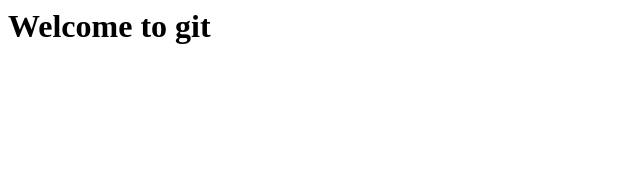
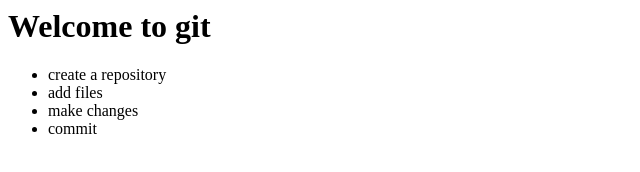
Before and after one commit to beckywelling/test-git, a plain HTML site: page index.html in a window 1280 px wide. Shown: the whole page, without its empty margins (0-640 px from the left). Drawn offline with Linux system fonts and the light colour scheme.

Commit message:
List of how git works

```diff
--- a/index.html
+++ b/index.html
@@ -4,5 +4,11 @@
 </head>
 <body>
 <h1>Welcome to git</h1>
+<ul>
+	<li>create a repository</li>
+	<li>add files</li>
+	<li>make changes</li>
+	<li>commit</li>
+</ul>
 </body>
 </html>
```
